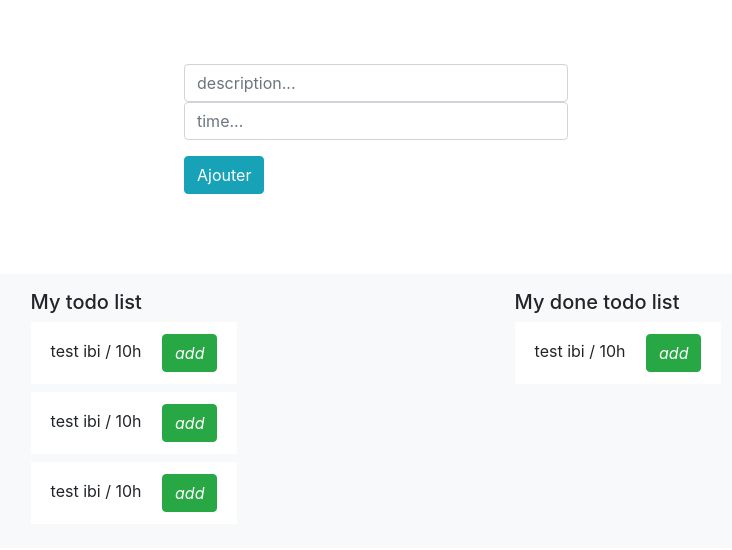
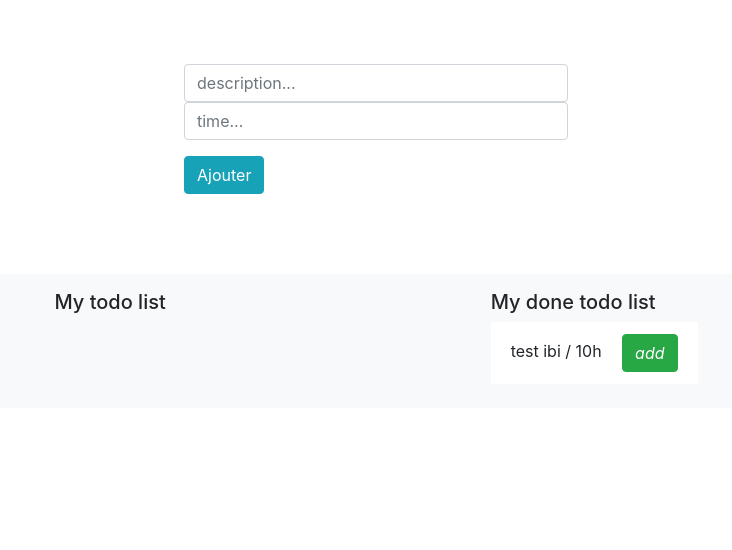
Before and after one commit to mlg-hub/todos, an Angular app: page / in a window 1280 px wide. Shown: the top 550 px of the page, without its empty margins (264-996 px from the left). Built offline with nearby package versions, Linux system fonts and the light colour scheme.

Commit message:
can loop component

```diff
--- a/src/app/components/btm-component/btm-component.component.html
+++ b/src/app/components/btm-component/btm-component.component.html
@@ -1,4 +1,5 @@
  <div class="d-flex bg-light justify-content-around" style="width: 80%;margin: auto;padding:1rem;">
-   <app-left-component></app-left-component>
+   {{ todoFromParent?.description}}
+   <app-left-component [todoFromPapa]="todoArray"></app-left-component>
    <app-right-component></app-right-component>
  </div>
--- a/src/app/components/btm-component/btm-component.component.ts
+++ b/src/app/components/btm-component/btm-component.component.ts
@@ -1,4 +1,4 @@
-import { Component, OnInit, Input } from '@angular/core';
+import { Component, OnInit, Input, OnChanges, SimpleChanges } from '@angular/core';
 import { ITodo } from 'src/app/interfaces/todo';
 
 @Component({
@@ -6,11 +6,25 @@ import { ITodo } from 'src/app/interfaces/todo';
   templateUrl: './btm-component.component.html',
   styleUrls: ['./btm-component.component.scss']
 })
-export class BtmComponentComponent implements OnInit {
+export class BtmComponentComponent implements OnInit, OnChanges {
+  @Input() todoFromParent: ITodo;
+  todoArray: ITodo[] = new Array();
 
-  constructor() { }
-  @Input() todoFromParent: ITodo;
+  constructor() {
+  }
+
+  ngOnChanges(changes: SimpleChanges): void {
+    if (changes.todoFromParent && !!this.todoFromParent) {
+      // inserer dans le array des todos
+      this.insertIntoTodos(this.todoFromParent);
+    }
+    console.log('l\'etat actuel du array todos est:', this.todoArray);
+  }
   ngOnInit(): void {
   }
 
+  insertIntoTodos(newTodo: ITodo): void {
+    this.todoArray.push(newTodo);
+  }
+
 }
--- a/src/app/components/btm-component/left-component/left-component.component.html
+++ b/src/app/components/btm-component/left-component/left-component.component.html
@@ -1,7 +1,7 @@
 <div class="">
   <h5 class="title">My todo list</h5>
   <ul class="list-group list-group-flush">
-    <div *ngFor="let i of [1,5,6]">
+    <div *ngFor="let i of todoFromPapa">
       <app-todo-component></app-todo-component>
     </div>
 
--- a/src/app/components/btm-component/left-component/left-component.component.ts
+++ b/src/app/components/btm-component/left-component/left-component.component.ts
@@ -1,4 +1,5 @@
-import { Component, OnInit } from '@angular/core';
+import { Component, OnInit, Input } from '@angular/core';
+import { ITodo } from 'src/app/interfaces/todo';
 
 @Component({
   selector: 'app-left-component',
@@ -8,7 +9,7 @@ import { Component, OnInit } from '@angular/core';
 export class LeftComponentComponent implements OnInit {
 
   constructor() { }
-
+  @Input() todoFromPapa: ITodo[];
   ngOnInit(): void {
   }
 
--- a/src/app/components/top-component/top-component.component.html
+++ b/src/app/components/top-component/top-component.component.html
@@ -1,7 +1,7 @@
 <div class="d-flex justify-content-center" style="margin: 2rem; padding: 2rem;">
   <div class="form-group">
-    <input [(ngModel)]="myAddTodo.description" placeholder="description..." style="width: 30vw;" class="form-control" />
-    <input [(ngModel)]="myAddTodo.time" placeholder="time..." style="width: 30vw;" class="form-control" />
+    <input [(ngModel)]="description" placeholder="description..." style="width: 30vw;" class="form-control" />
+    <input [(ngModel)]="time" placeholder="time..." style="width: 30vw;" class="form-control" />
 
     <button (click)="ajouterTodo()" class="btn btn-info" style="margin-top: 1rem;">Ajouter</button>
 
--- a/src/app/components/top-component/top-component.component.ts
+++ b/src/app/components/top-component/top-component.component.ts
@@ -9,21 +9,20 @@ import { ITodo } from 'src/app/interfaces/todo';
 
 // toDoComing -> app.com -> btm
 export class TopComponentComponent implements OnInit {
-
-  myAddTodo: ITodo = {
-    description: '',
-    time: '',
-  };
   @Output() toDoComing = new EventEmitter<ITodo>();
 
   constructor() { }
+  time = '';
+  description = '';
+  myTodo: ITodo;
 
   ngOnInit(): void {
   }
 
   ajouterTodo(): void {
-    console.log('this is the result', this.myAddTodo);
-    this.toDoComing.emit(this.myAddTodo);
+    this.myTodo = { description: this.description, time: this.time };
+    // console.log('this is the result', this.myAddTodo);
+    this.toDoComing.emit(this.myTodo);
   }
 
 }
```
